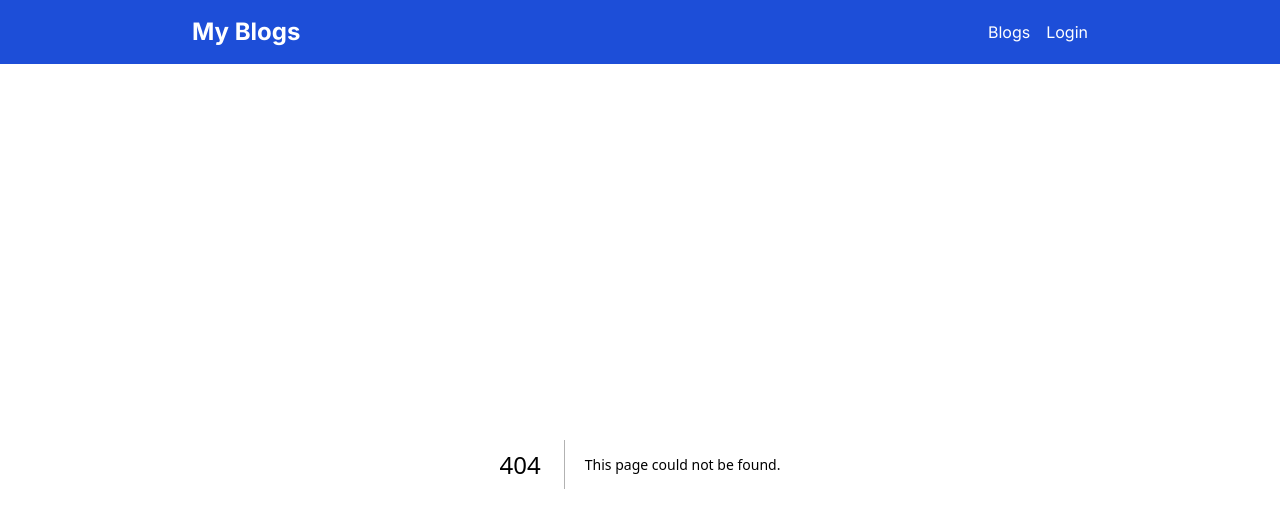
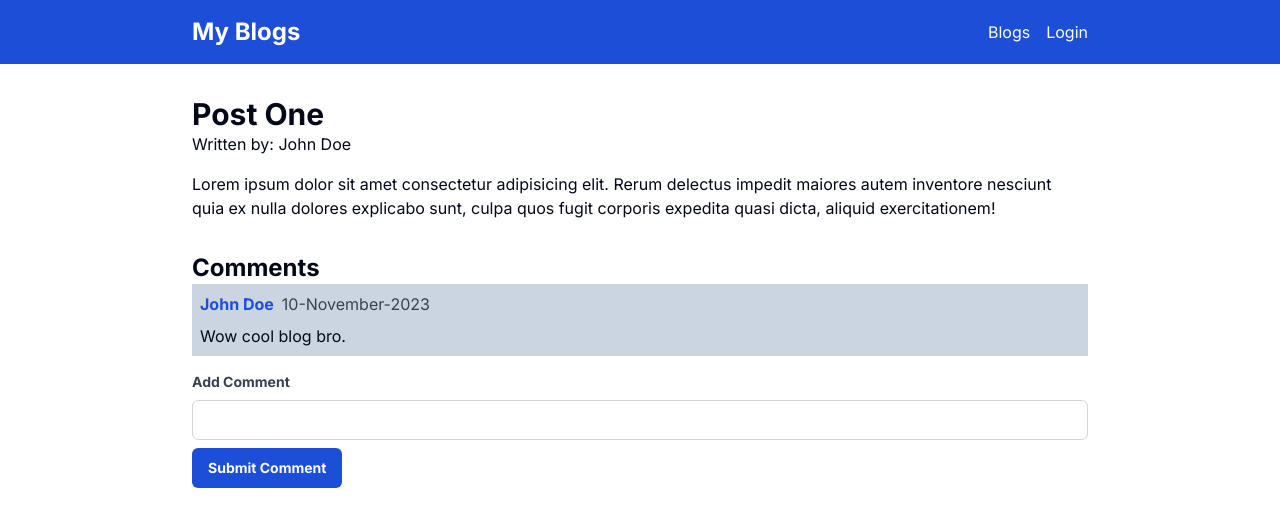
Before and after one commit to sudothai/blogs, a Next.js app: page /blogs/1 in a window 1280 px wide. Before the commit this address had no page. Shown: the top 528 px of the page. Built offline with nearby package versions, Linux system fonts and the light colour scheme.

Commit message:
finished comments section

```diff
--- a/package.json
+++ b/package.json
@@ -9,6 +9,7 @@
     "lint": "next lint"
   },
   "dependencies": {
+    "@radix-ui/react-label": "^2.0.2",
     "@radix-ui/react-slot": "^1.0.2",
     "class-variance-authority": "^0.7.0",
     "clsx": "^2.1.0",
--- /dev/null
+++ b/src/app/blogs/[id]/page.tsx
@@ -0,0 +1,16 @@
+import Comments from "@/components/Comments";
+import FormComment from "@/components/FormComment";
+
+const BlogDetailPage = () => {
+    return (
+        <div className="max-w-4xl mx-auto py-8">
+            <h1 className="text-3xl font-bold">Post One</h1>
+            <p>Written by: John Doe</p>
+            <div className="mt-4">Lorem ipsum dolor sit amet consectetur adipisicing elit. Rerum delectus impedit maiores autem inventore nesciunt quia ex nulla dolores explicabo sunt, culpa quos fugit corporis expedita quasi dicta, aliquid exercitationem!</div>
+            <Comments />
+            <FormComment />
+        </div>
+    );
+}
+
+export default BlogDetailPage;
--- /dev/null
+++ b/src/components/Comments.tsx
@@ -0,0 +1,20 @@
+const Comments = () => {
+    return (
+        <div className="mt-8">
+            <div className="text-2xl font-bold">Comments</div>
+            <ul>
+                <li className="mb-4 bg-slate-300 p-2">
+                    <div className="flex items-center mb-2">
+                        <div className="text-blue-700 font-bold mr-2">John Doe</div>
+                        <div className="text-gray-700">
+                            10-November-2023
+                        </div>
+                    </div>
+                    <p>Wow cool blog bro.</p>
+                </li>
+            </ul>
+        </div>
+     );
+}
+
+export default Comments;
--- /dev/null
+++ b/src/components/FormComment.tsx
@@ -0,0 +1,30 @@
+"use client"
+
+import { Input } from "@/components/ui/input"
+import { Label } from "@/components/ui/label"
+import { Button } from "./ui/button"
+import { useState, ChangeEvent } from "react"
+
+const FormComment = () => {
+    const [comment, setComment] = useState<string>("")
+
+    const handleCommentChange = (e: ChangeEvent<HTMLInputElement>) => {
+        setComment(e.target.value)
+    }
+
+    const handleSubmitComment = () => {
+        console.log(comment)
+    }
+
+    return (
+        <div>
+            <div className="mt-4">
+                <Label htmlFor="comments" className="block text-gray-700 text-sm font-bold mb-2">Add Comment</Label>
+                <Input value={comment} onChange={handleCommentChange} type="text" className="w-full py-2 px-3 border border-gray-300 rounded-md focus:outline-none focus:ring focus:broder-blue-300" name="comment" />
+                <Button onClick={handleSubmitComment} className="bg-blue-700 hover:bg-blue-900 text-white font-bold py-2 px-4 rounded-md mt-2 disabled:bg-gray-400">Submit Comment</Button>
+            </div>
+        </div>
+    )
+}
+
+export default FormComment
--- a/src/components/FormNewPost.tsx
+++ b/src/components/FormNewPost.tsx
@@ -38,7 +38,7 @@ const FormNewPost = () => {
         <div className="mb-4">
             <Textarea name="content" className={inputClass} placeholder="Enter the content" value={formData.content} onChange={handleChange} />
         </div>
-        <Button type="submit" className="w-full">Submit</Button>
+        <Button type="submit" className="w-full bg-blue-700">Submit</Button>
        </form>
       );
 }
--- /dev/null
+++ b/src/components/ui/label.tsx
@@ -0,0 +1,26 @@
+"use client"
+
+import * as React from "react"
+import * as LabelPrimitive from "@radix-ui/react-label"
+import { cva, type VariantProps } from "class-variance-authority"
+
+import { cn } from "@/lib/utils"
+
+const labelVariants = cva(
+  "text-sm font-medium leading-none peer-disabled:cursor-not-allowed peer-disabled:opacity-70"
+)
+
+const Label = React.forwardRef<
+  React.ElementRef<typeof LabelPrimitive.Root>,
+  React.ComponentPropsWithoutRef<typeof LabelPrimitive.Root> &
+    VariantProps<typeof labelVariants>
+>(({ className, ...props }, ref) => (
+  <LabelPrimitive.Root
+    ref={ref}
+    className={cn(labelVariants(), className)}
+    {...props}
+  />
+))
+Label.displayName = LabelPrimitive.Root.displayName
+
+export { Label }
```
Also changed, not shown: 2 other files (tests, documents, lock files or other folders).
